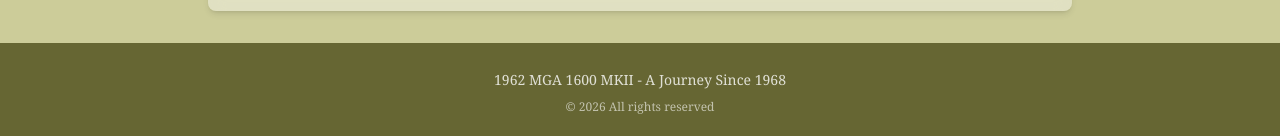
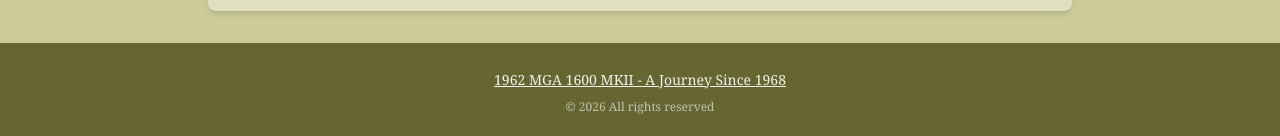
Before and after one commit to kendoris/new-mga-site, a Next.js app: page /restoration in a window 1280 px wide. Shown: the part 3072-3208 px from the top of the page. Built offline with nearby package versions, Linux system fonts and the light colour scheme; a web font is replaced by a local one.

Commit message:
Make footer link always underlined for visibility

```diff
--- a/src/components/Footer.tsx
+++ b/src/components/Footer.tsx
@@ -4,7 +4,7 @@ export default function Footer() {
   return (
     <footer className="bg-[var(--nav-bg)] text-white py-6 mt-auto">
       <div className="max-w-6xl mx-auto px-4 text-center">
-        <Link href="/" className="text-sm opacity-80 hover:opacity-100 hover:underline transition-opacity">
+        <Link href="/" className="text-sm opacity-90 underline hover:opacity-100 transition-opacity">
           1962 MGA 1600 MKII - A Journey Since 1968
         </Link>
         <p className="text-xs mt-2 opacity-60">
```
